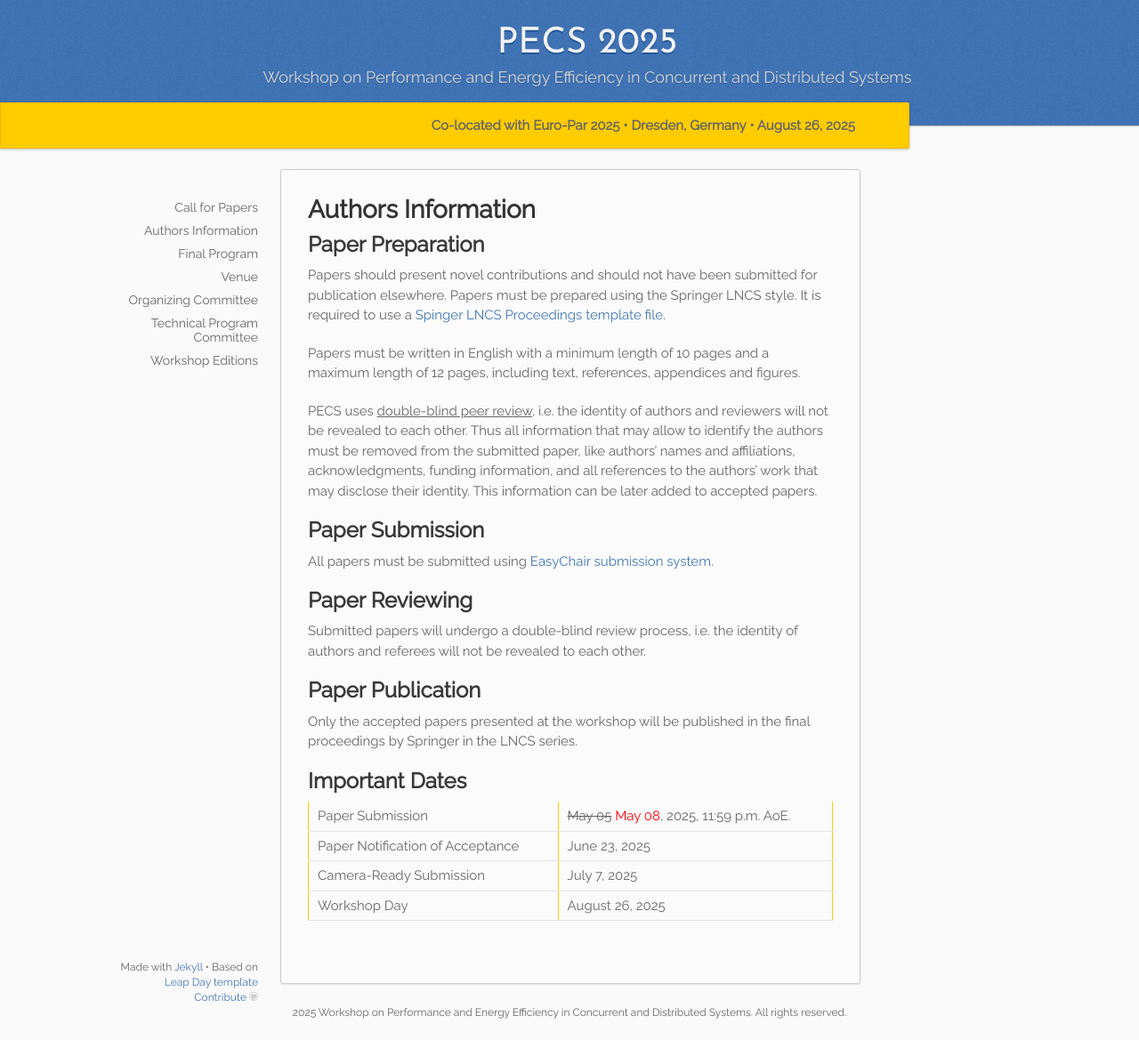
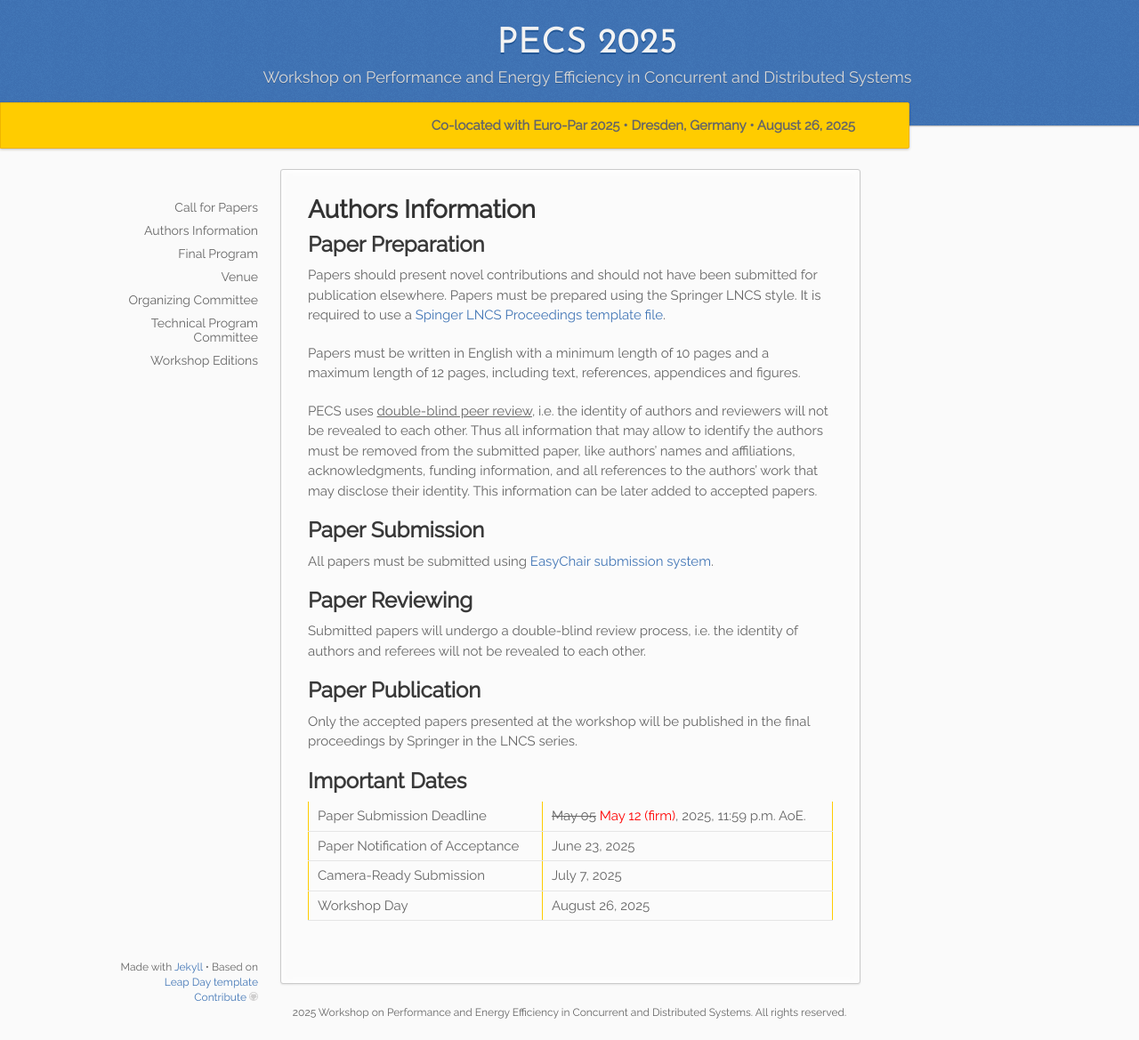
Before and after one commit to pecs-workshop/pecs-workshop.github.io, a Jekyll site: the page built from _2025/03.authors.md, in a window 1280 px wide and 1169 px high. Shown: the whole window at 89% size. Built offline with Jekyll 4.4.1, drawn with Linux system fonts in a browser that asks for light colours.

Commit message:
Fized deadline

```diff
--- a/_2025/_important_dates.md
+++ b/_2025/_important_dates.md
@@ -2,7 +2,7 @@
 
 
 |:----------------------------------------------|:---:|
-| Paper Submission                              | ~~May 05~~ <span style="color:red">May 08</span>, 2025, 11:59 p.m. AoE.	|
+| Paper Submission Deadline                     | ~~May 05~~ <span style="color:red">May 12 (firm)</span>, 2025, 11:59 p.m. AoE.	|
 | Paper Notification of Acceptance              | June 23, 2025       	|
 | Camera-Ready Submission                       | July 7, 2025		|
 | Workshop Day                                  | August 26, 2025    	|
```
